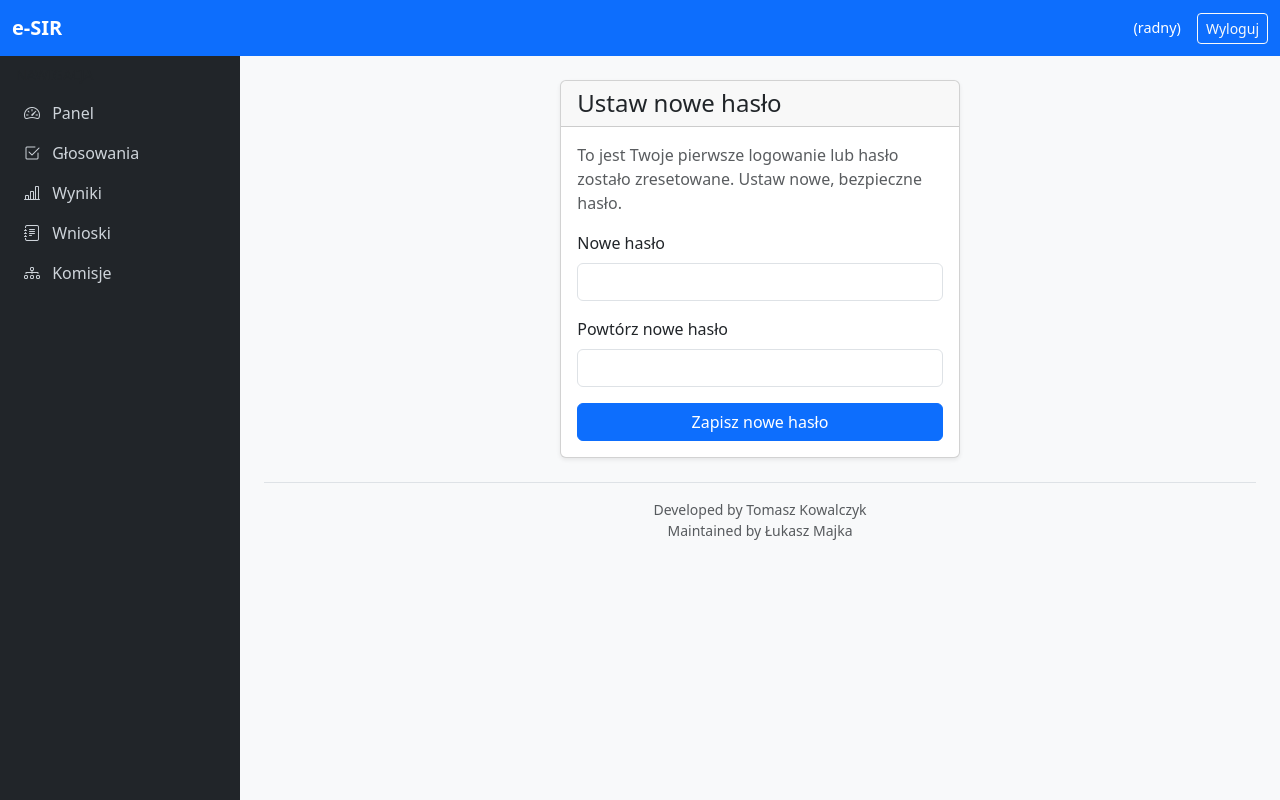
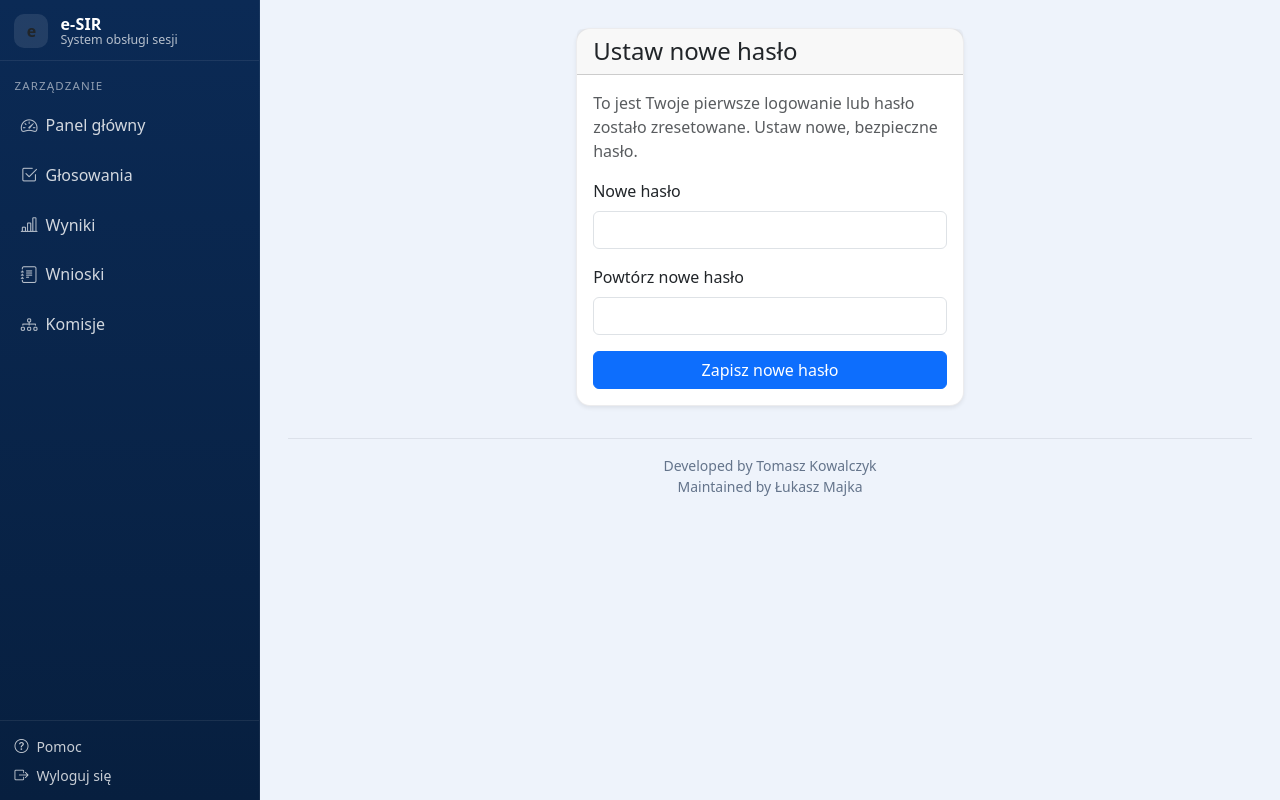
Before and after one commit to TomaszKowalczyk09/esir, a Django app: page /login/zmiana-hasla-pierwsze-logowanie/ in a window 1280 px wide. Run offline with Django 5.2, Linux system fonts and the light colour scheme; the visitor is signed in with stand-in values (Sample User, id 1).

Commit message:
Add help page with FAQ and shortcuts; update URLs and views

```diff
--- a/core/templates/core/base.html
+++ b/core/templates/core/base.html
@@ -11,171 +11,305 @@
     <link href="https://cdn.jsdelivr.net/npm/bootstrap-icons@1.11.1/font/bootstrap-icons.css" rel="stylesheet">
 
     <style>
+        :root {
+            --esir-sidebar-w: 260px;
+            --esir-sidebar-bg1: #0b2a55;
+            --esir-sidebar-bg2: #071f3f;
+            --esir-surface: #ffffff;
+            --esir-muted: #8aa0c2;
+            --esir-text: #0f172a;
+            --esir-border: rgba(15, 23, 42, 0.08);
+            --esir-shadow: 0 10px 25px rgba(2, 6, 23, 0.08);
+            --esir-radius: 14px;
+        }
+
+        html, body {
+            height: 100%;
+        }
+
         body {
             min-height: 100vh;
+            background: #eef3fb;
+            color: var(--esir-text);
         }
-        .esir-topbar {
-            background-color: #0d6efd;
+
+        /* Layout */
+        .esir-layout {
+            display: flex;
+            min-height: 100vh;
+        }
+
+        /* Sidebar */
+        .esir-sidebar {
+            width: var(--esir-sidebar-w);
+            background: linear-gradient(180deg, var(--esir-sidebar-bg1) 0%, var(--esir-sidebar-bg2) 100%);
+            color: #fff;
+            position: sticky;
+            top: 0;
+            height: 100vh;
+            overflow-y: auto;
+            border-right: 1px solid rgba(255, 255, 255, 0.06);
+        }
+
+        .esir-sidebar::-webkit-scrollbar {
+            width: 10px;
+        }
+        .esir-sidebar::-webkit-scrollbar-thumb {
+            background: rgba(255,255,255,0.12);
+            border-radius: 10px;
+        }
+
+        .esir-sidebar .esir-brand {
+            display: flex;
+            align-items: center;
+            gap: .75rem;
+            padding: .9rem .9rem .75rem .9rem;
+            border-bottom: 1px solid rgba(255,255,255,0.08);
+        }
+        .esir-sidebar .esir-brand .mark {
+            width: 34px;
+            height: 34px;
+            border-radius: 10px;
+            background: rgba(255,255,255,0.1);
+            display: grid;
+            place-items: center;
+            font-weight: 800;
+        }
+        .esir-sidebar .esir-brand .name {
+            line-height: 1.1;
+        }
+        .esir-sidebar .esir-brand .name strong {
+            display: block;
+            font-size: 1rem;
+            letter-spacing: .2px;
+        }
+        .esir-sidebar .esir-brand .name span {
+            display: block;
+            font-size: .78rem;
+            color: rgba(255,255,255,0.70);
+        }
+
+        .esir-sidebar .esir-section-title {
+            margin: 1rem .9rem .35rem .9rem;
+            font-size: .72rem;
+            letter-spacing: .1em;
+            text-transform: uppercase;
+            color: rgba(255,255,255,0.55);
+        }
+
+        .esir-sidebar .list-group {
+            --bs-list-group-bg: transparent;
+            --bs-list-group-border-color: transparent;
+        }
+
+        .esir-sidebar .list-group-item {
+            background-color: transparent;
+            color: rgba(255,255,255,0.82);
+            border: 0;
+            border-radius: 12px;
+            margin: .15rem .55rem;
+            padding: .62rem .75rem;
+            display: flex;
+            align-items: center;
+            gap: .5rem;
+        }
+
+        .esir-sidebar .list-group-item i {
+            font-size: 1.05rem;
+            color: rgba(255,255,255,0.70);
+        }
+
+        .esir-sidebar .list-group-item:hover {
+            background: rgba(255,255,255,0.10);
             color: #fff;
         }
-        .esir-topbar .navbar-brand {
-            font-weight: 600;
+
+        .esir-sidebar .list-group-item.active,
+        .esir-sidebar .list-group-item:focus {
+            background: rgba(255,255,255,0.14);
+            color: #fff;
+            box-shadow: 0 6px 16px rgba(2, 6, 23, 0.20);
         }
-        .esir-layout {
-            display: flex;
-            min-height: calc(100vh - 56px); /* 56px – wysokość navbaru */
+
+        .esir-sidebar .esir-sidebar-footer {
+            margin-top: auto;
+            padding: .9rem;
+            border-top: 1px solid rgba(255,255,255,0.08);
         }
-        .esir-sidebar {
-            width: 240px;
-            background-color: #212529;
+        .esir-sidebar .esir-sidebar-footer a {
+            color: rgba(255,255,255,0.78);
+            text-decoration: none;
+        }
+        .esir-sidebar .esir-sidebar-footer a:hover {
             color: #fff;
         }
-        .esir-sidebar .list-group-item {
-            background-color: transparent;
-            color: #ced4da;
-            border: 0;
-            border-radius: 0;
-        }
-        .esir-sidebar .list-group-item.active,
-        .esir-sidebar .list-group-item:hover {
-            background-color: #343a40;
-            color: #fff;
-        }
+
+        /* Content */
         .esir-content {
             flex: 1;
-            padding: 1.5rem;
-            background-color: #f8f9fa;
+            padding: 1.75rem;
+            background: #eef3fb;
         }
-        .esir-username {
-            font-size: 0.9rem;
+
+        .esir-page-title {
+            font-weight: 750;
+            letter-spacing: .2px;
+            margin-bottom: 1rem;
+        }
+
+        /* Common “cards” look to match screenshot */
+        .card, .alert {
+            border-radius: var(--esir-radius);
+        }
+        .card {
+            border: 1px solid var(--esir-border);
+            box-shadow: var(--esir-shadow);
+        }
+
+        /* Footer */
+        .esir-footer {
+            margin-top: 2rem;
+            padding-top: 1rem;
+            border-top: 1px solid var(--esir-border);
+            color: #64748b;
+        }
+
+        /* Responsive */
+        @media (max-width: 991.98px) {
+            .esir-layout {
+                flex-direction: column;
+            }
+            .esir-sidebar {
+                position: relative;
+                top: 0;
+                height: auto;
+                width: 100%;
+            }
         }
     </style>
 
     {% block extra_head %}{% endblock %}
 </head>
 <body>
-    <!-- Górny pasek -->
-    <nav class="navbar navbar-expand-lg navbar-dark esir-topbar">
-        <div class="container-fluid">
-            <a class="navbar-brand" href="{% if user.is_authenticated %}{% url 'panel' %}{% else %}{% url 'landing' %}{% endif %}">e-SIR</a>
-            <div class="d-flex align-items-center ms-auto">
-                {% if user.is_authenticated %}
-                    <span class="me-3 esir-username">
-                        {{ user.imie }} {{ user.nazwisko }} ({{ user.rola }})
-                    </span>
-                    <a href="{% url 'logout' %}" class="btn btn-outline-light btn-sm">
-                        Wyloguj
-                    </a>
-                {% endif %}
-            </div>
-        </div>
-    </nav>
-
     <div class="esir-layout">
         <!-- Sidebar -->
         {% if user.is_authenticated %}
-        <div class="esir-sidebar d-flex flex-column p-2">
-            <div class="mb-2 text-uppercase small text-muted px-2">
-                Nawigacja
+        <aside class="esir-sidebar d-flex flex-column">
+            <div class="esir-brand">
+                <div class="mark">e</div>
+                <div class="name">
+                    <strong>e-SIR</strong>
+                    <span>System obsługi sesji</span>
+                </div>
             </div>
+
+            <div class="esir-section-title">Zarządzanie</div>
+
             <div class="list-group list-group-flush">
 
                 {% if user.rola == 'prezydium' %}
                     <!-- Menu prezydium -->
                     <a href="{% url 'panel' %}" class="list-group-item list-group-item-action">
-                        <i class="bi bi-speedometer2 me-2"></i> Panel
+                        <i class="bi bi-speedometer2"></i> Panel główny
                     </a>
                     <a href="{% url 'prezydium' %}" class="list-group-item list-group-item-action">
-                        <i class="bi bi-bar-chart-steps me-2"></i> Głosowania
+                        <i class="bi bi-bar-chart-steps"></i> Głosowania
                     </a>
                     <a href="{% url 'prezydium_agenda' %}" class="list-group-item list-group-item-action">
-                    <i class="bi bi-list-ul me-2"></i> Porządek obrad
-                </a>
+                        <i class="bi bi-list-ul"></i> Porządek obrad
+                    </a>
 
                     {% url 'nadchodzace_sesje_prezidium' as url_nadchodzace %}
                     {% if url_nadchodzace %}
                     <a href="{{ url_nadchodzace }}" class="list-group-item list-group-item-action">
-                        <i class="bi bi-calendar-event me-2"></i> Nadchodzące sesje
+                        <i class="bi bi-calendar-event"></i> Nadchodzące sesje
                     </a>
                     {% endif %}
                     {% url 'prezydium_uczestnicy' as url_uczestnicy %}
                     {% if url_uczestnicy %}
                     <a href="{{ url_uczestnicy }}" class="list-group-item list-group-item-action">
-                        <i class="bi bi-people me-2"></i> Uczestnicy
+                        <i class="bi bi-people"></i> Uczestnicy
                     </a>
                     {% endif %}
                     <a href="{% url 'prezydium_uczestnicy' %}" class="list-group-item list-group-item-action">
-                        <i class="bi bi-people me-2"></i> Radni
+                        <i class="bi bi-people"></i> Radni
                     </a>
                     <a href="{% url 'wnioski_prezidium' %}" class="list-group-item list-group-item-action">
-                        <i class="bi bi-journal-text me-2"></i> Wnioski
+                        <i class="bi bi-journal-text"></i> Wnioski
                     </a>
                     <a href="{% url 'obecnosci_prezidium' %}" class="list-group-item list-group-item-action">
-                        <i class="bi bi-person-check me-2"></i> Obecność / quorum
+                        <i class="bi bi-person-check"></i> Obecność / quorum
                     </a>
                     <a href="{% url 'komisja_skrzynka_rady' %}" class="list-group-item list-group-item-action">
-                        <i class="bi bi-inbox me-2"></i> Komisje – skrzynka
+                        <i class="bi bi-inbox"></i> Komisje – skrzynka
                     </a>
                     <a href="{% url 'komisje_moje' %}" class="list-group-item list-group-item-action">
-                        <i class="bi bi-diagram-3 me-2"></i> Komisje
+                        <i class="bi bi-diagram-3"></i> Komisje
                     </a>
                     <a href="{% url 'prezydium_sesje' %}" class="list-group-item list-group-item-action">
-                        <i class="bi bi-calendar-range me-2"></i> Sesje
+                        <i class="bi bi-calendar-range"></i> Sesje
                     </a>
 
                 {% elif user.rola == 'administrator' %}
                     <!-- Menu administrator (operator sesji) -->
                     <a href="{% url 'radny' %}" class="list-group-item list-group-item-action">
-                        <i class="bi bi-speedometer2 me-2"></i> Panel
+                        <i class="bi bi-speedometer2"></i> Panel główny
                     </a>
                     <a href="{% url 'admin_sesja_panel' %}" class="list-group-item list-group-item-action">
-                        <i class="bi bi-list-ul me-2"></i> Sterowanie sesją
+                        <i class="bi bi-list-ul"></i> Sterowanie sesją
                     </a>
                     <a href="{% url 'prezydium_sesje' %}" class="list-group-item list-group-item-action">
-                        <i class="bi bi-calendar-range me-2"></i> Sesje
+                        <i class="bi bi-calendar-range"></i> Sesje
                     </a>
                     <a href="{% url 'prezydium' %}" class="list-group-item list-group-item-action">
-                        <i class="bi bi-bar-chart-steps me-2"></i> Głosowania
+                        <i class="bi bi-bar-chart-steps"></i> Głosowania
                     </a>
                     <a href="{% url 'wyniki' %}" class="list-group-item list-group-item-action">
-                        <i class="bi bi-bar-chart-line me-2"></i> Wyniki
+                        <i class="bi bi-bar-chart-line"></i> Wyniki
                     </a>
                     <a href="{% url 'wnioski_radny' %}" class="list-group-item list-group-item-action">
-                        <i class="bi bi-journal-text me-2"></i> Wnioski
+                        <i class="bi bi-journal-text"></i> Wnioski
                     </a>
                     <a href="{% url 'komisje_moje' %}" class="list-group-item list-group-item-action">
-                        <i class="bi bi-diagram-3 me-2"></i> Moje komisje
+                        <i class="bi bi-diagram-3"></i> Moje komisje
                     </a>
                     <a href="{% url 'prezydium_uczestnicy' %}" class="list-group-item list-group-item-action">
-                        <i class="bi bi-people me-2"></i> Radni
+                        <i class="bi bi-people"></i> Radni
                     </a>
 
                 {% else %}
                     <!-- Menu radnego (tylko podgląd) -->
                     <a href="{% url 'panel' %}" class="list-group-item list-group-item-action">
-                        <i class="bi bi-speedometer2 me-2"></i> Panel
+                        <i class="bi bi-speedometer2"></i> Panel główny
                     </a>
                     <a href="{% url 'radny' %}" class="list-group-item list-group-item-action">
-                        <i class="bi bi-check2-square me-2"></i> Głosowania
+                        <i class="bi bi-check2-square"></i> Głosowania
                     </a>
                     {% url 'porzadek_obrad' as url_porzadek_radny %}
                     {% if url_porzadek_radny %}
                     <a href="{{ url_porzadek_radny }}" class="list-group-item list-group-item-action">
-                        <i class="bi bi-list-ul me-2"></i> Porządek obrad
+                        <i class="bi bi-list-ul"></i> Porządek obrad
                     </a>
                     {% endif %}
                     <a href="{% url 'wyniki' %}" class="list-group-item list-group-item-action">
-                        <i class="bi bi-bar-chart-line me-2"></i> Wyniki
+                        <i class="bi bi-bar-chart-line"></i> Wyniki
                     </a>
                     <a href="{% url 'wnioski_radny' %}" class="list-group-item list-group-item-action">
-                        <i class="bi bi-journal-text me-2"></i> Wnioski
+                        <i class="bi bi-journal-text"></i> Wnioski
                     </a>
                     <a href="{% url 'komisje_moje' %}" class="list-group-item list-group-item-action">
-                        <i class="bi bi-diagram-3 me-2"></i> Komisje
+                        <i class="bi bi-diagram-3"></i> Komisje
                     </a>
                 {% endif %}
             </div>
-        </div>
+
+            <div class="esir-sidebar-footer">
+                <div class="d-flex flex-column gap-2">
+                    <a href="{% url 'pomoc' %}" class="small"><i class="bi bi-question-circle me-2"></i>Pomoc</a>
+                    <a href="{% url 'logout' %}" class="small"><i class="bi bi-box-arrow-right me-2"></i>Wyloguj się</a>
+                </div>
+            </div>
+        </aside>
         {% endif %}
 
         <!-- Główna treść -->
@@ -191,7 +325,7 @@
 
             {% block content %}{% endblock %}
 
-            <footer class="text-center text-muted small mt-4 pt-3 border-top">
+            <footer class="text-center small esir-footer">
                 Developed by Tomasz Kowalczyk<br>
                 Maintained by Łukasz Majka
             </footer>
--- a/core/urls.py
+++ b/core/urls.py
@@ -6,6 +6,9 @@ urlpatterns = [
     path("", views.landing, name="landing"),
     # Panel główny (przekierowuje wg roli)
     path("panel/", views.panel, name="panel"),
+
+    # Pomoc
+    path("pomoc/", views.pomoc, name="pomoc"),
 
     # PREZYDIUM
     path(
```
Also changed, not shown: core/templates/core/pomoc.html (added, +110 -0 lines), core/views.py (+9 -0 lines).
